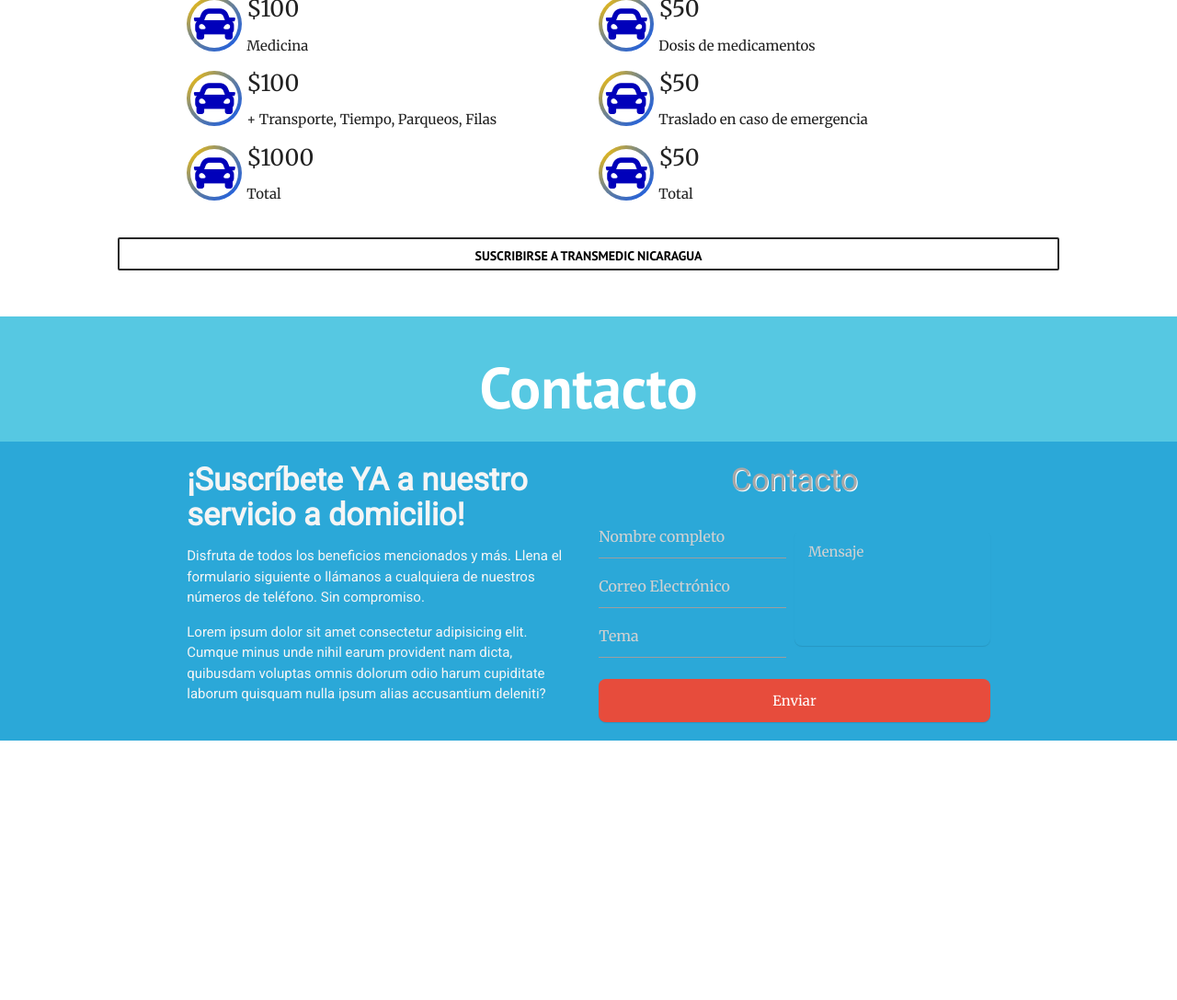
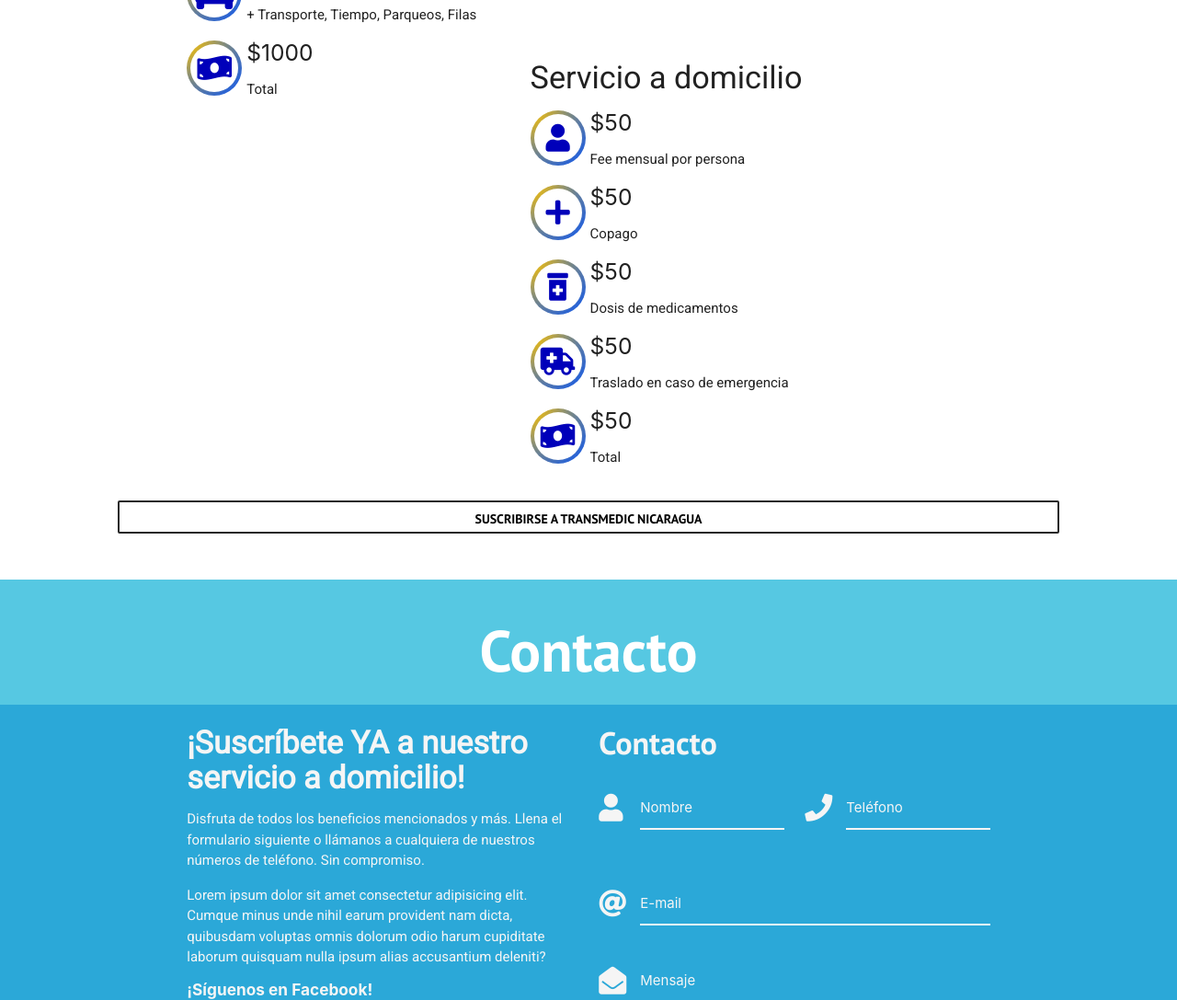
Before and after one commit to OldManCharles/Transmedic-Nicaragua-Website, a plain HTML site: page index.html in a window 1280 px wide. Shown: the part 2194-3281 px from the top of the page at 92% size. Before the commit the page ends 3019 px from the top, so only its background shows below. Drawn offline with nearby package versions, Linux system fonts and the light colour scheme.

Commit message:
Finished the form styling, added the remaining icons for the VS section.

```diff
--- a/form.css
+++ b/form.css
@@ -1,100 +1,51 @@
-@import url(https://fonts.googleapis.com/css?family=Merriweather);
-*,
-*:before,
-*:after {
-  -moz-box-sizing: border-box;
-  -webkit-box-sizing: border-box;
-  box-sizing: border-box;
+/* label focus color */
+.input-field input:focus + label {
+  color: blue !important;
+  font-weight: bold;
 }
 
-html, body {
-  /* background: #f1f1f1; */
-  background: white;
-  font-family: 'Merriweather', sans-serif;
+.input-field textarea:focus + label {
+  color: blue !important;
+  font-weight: bold;
 }
 
-.elegant-h1 {
-  text-align: center;
-  color: #a8a8a8;
-  text-shadow: 1px 1px 0 white;
+/* label underline focus color */
+.row .input-field input:focus {
+  border-bottom: 1px solid #0051ff !important;
+  box-shadow: 0 1px 0 0 #0051ff !important
 }
 
-.black-h1 {
-    text-align: center;
-    color: #3c3c3d;
-    text-shadow: 1px 1px 0 black;
+.row .input-field input {
+  border-bottom: 1px solid whitesmoke !important;
+  box-shadow: 0 1px 0 0 whitesmoke !important
 }
 
-form {
-  max-width: 600px;
-  text-align: center;
-  margin: 20px auto;
+.row .materialize-textarea {
+  border-bottom: 1px solid whitesmoke !important;
+  box-shadow: 0 1px 0 0 whitesmoke !important;
 }
-form input, form textarea {
-  border: 0;
-  outline: 0;
-  padding: 1em;
-  -moz-border-radius: 8px;
-  -webkit-border-radius: 8px;
-  border-radius: 8px;
-  display: block;
-  width: 100%;
-  margin-top: 1em;
-  font-family: 'Merriweather', sans-serif;
-  -moz-box-shadow: 0 1px 1px rgba(0, 0, 0, 0.1);
-  -webkit-box-shadow: 0 1px 1px rgba(0, 0, 0, 0.1);
-  box-shadow: 0 1px 1px rgba(0, 0, 0, 0.1);
+
+.row .materialize-textarea:focus {
+  border-bottom: 1px solid #0051ff !important;
+  box-shadow: 0 1px 0 0 #0051ff !important;
+}
+
+/* label color */
+.input-field label {
+  color: whitesmoke;
+}
+
+/* icon prefix focus color */
+.input-field .prefix {
+  color: whitesmoke;
+}
+
+/* icon prefix focus color */
+.input-field .prefix.active {
+  color: #0051ff;
+}
+
+#user_message {
+  height: 150px;
   resize: none;
 }
-form input:focus, form textarea:focus {
-  -moz-box-shadow: 0 0px 2px #e74c3c !important;
-  -webkit-box-shadow: 0 0px 2px #e74c3c !important;
-  box-shadow: 0 0px 2px #e74c3c !important;
-}
-form #input-submit {
-  color: white;
-  background: #e74c3c;
-  cursor: pointer;
-}
-form #input-submit:hover {
-  -moz-box-shadow: 0 1px 1px 1px rgba(170, 170, 170, 0.6);
-  -webkit-box-shadow: 0 1px 1px 1px rgba(170, 170, 170, 0.6);
-  box-shadow: 0 1px 1px 1px rgba(170, 170, 170, 0.6);
-}
-form textarea {
-  height: 126px;
-}
-
-.half {
-  float: left;
-  width: 48%;
-  margin-bottom: 1em;
-}
-
-.right {
-  width: 50%;
-}
-
-.left {
-  margin-right: 2%;
-}
-
-@media (max-width: 480px) {
-  .half {
-    width: 100%;
-    float: none;
-    margin-bottom: 0;
-  }
-}
-/* Clearfix */
-.cf:before,
-.cf:after {
-  content: " ";
-  /* 1 */
-  display: table;
-  /* 2 */
-}
-
-.cf:after {
-  clear: both;
-}
--- a/index.html
+++ b/index.html
@@ -98,7 +98,7 @@
                 </div>
             </div>
         </div>
-        <div class="orange darken-1 div-benefits">
+        <div class="title-headers div-benefits">
             <h1 class="center header-text">Costos</h1>
         </div>
             <div>
@@ -110,7 +110,7 @@
                 </div>
                     <div>
                         <div class="row benefits-list container">
-                            <div class="col m6">
+                            <div class="col m5">
                                 <h4><strong>Visitas a Hospital</strong></h4>
                                 <div> <!--Feature-->
                                     <div style="float: left;" class="feature-icon"><div class="inner"><i class="far fa-hospital fa-2x"></i></div></div> <!--Icon-->
@@ -127,7 +127,8 @@
                                     <div style="margin-left: 65px;"><p>Especialista</p></div>
                                 </div>
                                 <div> <!--Feature-->
-                                    <div style="float: left;" class="feature-icon"><div class="inner"><i class="fa fa-car fa-3x"></i></div></div> <!--Icon-->
+                                    <div style="float: left;" class="feature-icon"><div class="inner"><i class="fas fa-pills fa-2x"></i>
+                                    </div></div> <!--Icon-->
                                     <div style="margin-left: 65px;">
                                         <h5>$100</h5> <!--Title-->
                                     </div>
@@ -141,14 +142,17 @@
                                     <div style="margin-left: 65px;"><p>+ Transporte, Tiempo, Parqueos, Filas</p></div>
                                 </div>
                                 <div> <!--Feature-->
-                                    <div style="float: left;" class="feature-icon"><div class="inner"><i class="fa fa-car fa-3x"></i></div></div> <!--Icon-->
+                                    <div style="float: left;" class="feature-icon"><div class="inner"><i class="fas fa-money-bill-wave fa-2x"></i></div></div> <!--Icon-->
                                     <div style="margin-left: 65px;">
                                         <h5>$1000</h5> <!--Title-->
                                     </div>
                                     <div style="margin-left: 65px;"><p>Total</p></div>
                                 </div>
                             </div>
-                            <div class="col m6">
+                            <div class="col m1 aligner">
+                                <h1 style="color: black;">VS</h1>
+                            </div>
+                            <div class="col m5">
                                 <h4><strong>Servicio a domicilio</strong></h4>
                                 <div> <!--Feature-->
                                     <div style="float: left;" class="feature-icon"><div class="inner"><i class="fas fa-user fa-2x"></i></div></div> <!--Icon-->
@@ -165,21 +169,21 @@
                                     <div style="text-align: left; margin-left: 65px;"><p>Copago</p></div>
                                 </div>
                                 <div> <!--Feature-->
-                                    <div style="float: left;" class="feature-icon"><div class="inner"><i class="fa fa-car fa-3x"></i></div></div> <!--Icon-->
+                                    <div style="float: left;" class="feature-icon"><div class="inner"><i class="fas fa-prescription-bottle-alt fa-2x"></i></div></div> <!--Icon-->
                                     <div style="margin-left: 65px;">
                                         <h5>$50</h5> <!--Title-->
                                     </div>
                                     <div style="text-align: left; margin-left: 65px;"><p>Dosis de medicamentos</p></div>
                                 </div>
                                 <div> <!--Feature-->
-                                    <div style="float: left;" class="feature-icon"><div class="inner"><i class="fa fa-car fa-3x"></i></div></div> <!--Icon-->
+                                    <div style="float: left;" class="feature-icon"><div class="inner"><i class="fas fa-ambulance fa-2x"></i></div></div> <!--Icon-->
                                     <div style="margin-left: 65px;">
                                         <h5>$50</h5> <!--Title-->
                                     </div>
                                     <div style="text-align: left; margin-left: 65px;"><p>Traslado en caso de emergencia</p></div>
                                 </div>
                                 <div> <!--Feature-->
-                                    <div style="float: left;" class="feature-icon"><div class="inner"><i class="fa fa-car fa-3x"></i></div></div> <!--Icon-->
+                                    <div style="float: left;" class="feature-icon"><div class="inner"><i class="fas fa-money-bill-wave fa-2x"></i></div></div> <!--Icon-->
                                     <div style="margin-left: 65px;">
                                         <h5>$50</h5> <!--Title-->
                                     </div>
@@ -187,6 +191,7 @@
                                 </div>
                             </div>
                         </div>
+
                         <div class="center" style="margin-bottom: 50px;">
                             <a class="waves-effect waves-teal btn-flat border-btn header-text" style="width: 80%;">Suscribirse a Transmedic Nicaragua</a>
                         </div>
@@ -205,19 +210,36 @@
                     <p class="content-text" style="color: whitesmoke;">Disfruta de todos los beneficios mencionados y más. Llena el formulario siguiente o llámanos a cualquiera de nuestros números de
                         teléfono. Sin compromiso.</p>
                     <p class="content-text" style="color: whitesmoke;">Lorem ipsum dolor sit amet consectetur adipisicing elit. Cumque minus unde nihil earum provident nam dicta, quibusdam voluptas omnis dolorum odio harum cupiditate laborum quisquam nulla ipsum alias accusantium deleniti?</p>
+                    <h6 style="color:whitesmoke; font-weight: bold;">¡Síguenos en Facebook!</h6>
+                    <a class="social-media-link" href=""><i class="fab fa-facebook fa-4x"></i></a>
                 </div>
                 <div class="col m6">
-                    <h4 class="elegant-h1">Contacto</h4>
-                        <form class="cf" method="POST">
-                            <div class="half left cf">
-                                <input type="text" id="input-name" placeholder="Nombre completo">
-                                <input type="email" id="input-email" placeholder="Correo Electrónico">
-                                <input type="text" id="input-subject" placeholder="Tema">
+                    <h4 class="header-text" style="color:whitesmoke;">Contacto</h4>
+                    <form method="POST">
+                        <div class="row">
+                            <div class="input-field col s6">
+                                <i class="fa fa-user prefix"></i>
+                                <input id="user_name" type="text" class="validate">
+                                <label for="user_name">Nombre</label>
                             </div>
-                            <div class="half right cf">
-                                <textarea name="message" type="text" id="input-message" placeholder="Mensaje"></textarea>
+                            <div class="input-field col s6">
+                                <i class="fa fa-phone prefix"></i>
+                                <input id="user_phone" type="text" class="validate">
+                                <label for="user_phone">Teléfono</label>
                             </div>
-                        <input type="submit" value="Enviar" id="input-submit">
+                        </div>
+                        <div class="row">
+                            <div class="input-field col s12">
+                                <i class="fa fa-at prefix"></i>
+                                <input type="email" name="" id="user_email" class="validate">
+                                <label for="user_email">E-mail</label>
+                            </div>
+                            <div class="input-field col s12">
+                                <i class="fa fa-envelope-open prefix"></i>
+                                <textarea class="materialize-textarea" name="" id="user_message" cols="50" rows="50"></textarea>
+                                <label for="user_message">Mensaje</label>
+                            </div>
+                        </div>
                     </form>
                 </div>
             </div>
--- a/style.css
+++ b/style.css
@@ -8,7 +8,19 @@ Color palette:
     Dark -> #1e8fdf
  */
 
- a, h4 {
+ .elegant-h1 {
+    text-align: center;
+    color: #a8a8a8;
+    text-shadow: 1px 1px 0 white;
+}
+
+.black-h1 {
+    text-align: center;
+    color: #3c3c3d;
+    text-shadow: 1px 1px 0 black;
+}
+
+ a, h4, p {
     font-family: 'Roboto', sans-serif;
  }
 
@@ -29,6 +41,26 @@ Color palette:
     font-family: 'Roboto', sans-serif;
 }
 
+.aligner {
+    display: -ms-flexbox;
+	display: -webkit-flex;
+    display: flex;
+
+    margin-right: 78.7px;
+
+	-ms-flex-align: center;
+	-webkit-align-items: center;
+	-webkit-box-align: center;
+
+    align-items: center;
+}
+
+@media only screen and (min-width: 900px) {
+    .aligner {
+        height: 400px;
+    }
+}
+
 .icon-blue {
     color: #0000ba;
 }
@@ -39,6 +71,14 @@ Color palette:
     border-style: solid;
     color: rgb(0, 0, 0);
     background-color: transparent;
+}
+
+.social-media-link {
+    color: whitesmoke;
+}
+
+.social-media-link:hover {
+    color: #0051ff;
 }
 
 h1, h2 {
```
